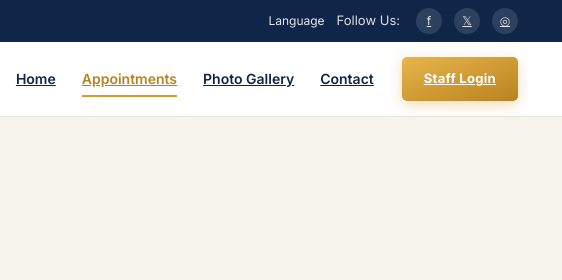
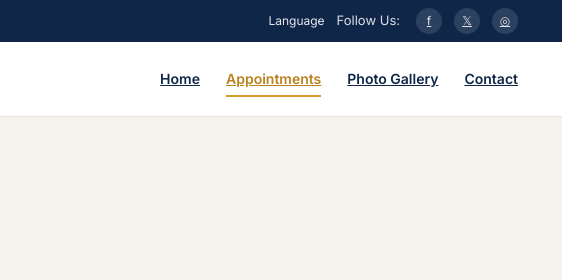
Before and after one commit to Hp-wala/appointment-system, a website: page public/appointments.html in a window 1280 px wide. Shown: the top 280 px of the page, 718-1280 px from the left. Drawn offline with Linux system fonts and the light colour scheme.

Commit message:
Remove Staff Login button from navbar

```diff
--- a/public/appointments.html
+++ b/public/appointments.html
@@ -45,7 +45,6 @@
       <a href="gallery.html">Photo Gallery</a>
       <a href="contact.html">Contact</a>
     </nav>
-    <a href="admin.html" class="hm-cta-btn">Staff Login</a>
     <button class="hm-nav-toggle" id="navToggle">☰</button>
   </div>
 </header>
```
